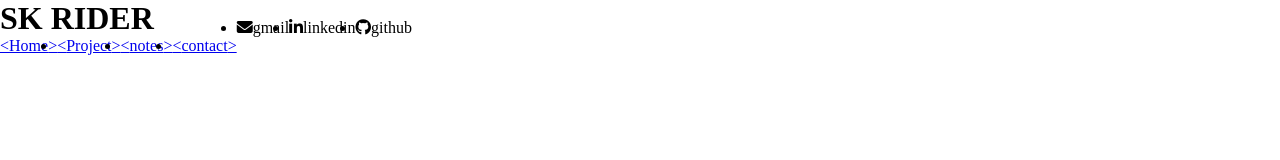
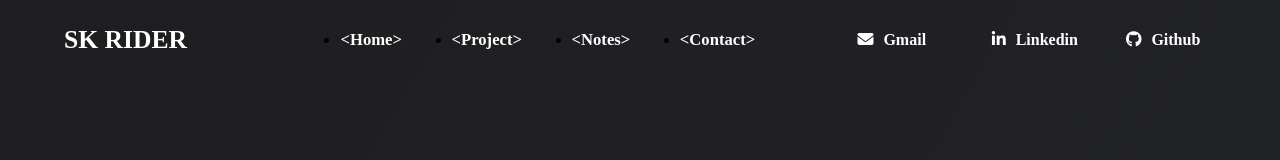
Before and after one commit to shubhamkasture7/Portfolio, a plain HTML site: page index.html in a window 1280 px wide. Drawn offline with Linux system fonts and the light colour scheme.

Commit message:
navbar is complited

```diff
--- a/CSS/style.css
+++ b/CSS/style.css
@@ -39,7 +39,6 @@ html {
 
 .container .Header .links-box {
   position: relative;
-  height: 100%;
   width: 60%;
 }
 
@@ -49,7 +48,73 @@ html {
     position: relative;
 }
 
+/* Page adjestment by declering size */
+.container .display .social-media-links {
+    display: inline;
+    position: relative;
+    align-items: flex-end;
+    margin: 18px 18px;
 
+}
+/* social media adjestment position  */
+
+.container .Header .links-box .links-box-child .links-item a {
+  font-size: clamp(1rem, 1.3vw,3rem);
+  text-decoration: none;
+  color: #fff;
+  font-weight: 600;
+  text-transform: capitalize;
+  font-family: 'Roboto Slab', serif;
+}
+
+.container .Header .links-box .logo {
+  font-size: clamp(1rem, 2vw,3rem);
+  font-family: 'Lemon', serif;
+  color: #fff;
+}
+
+.container .Header .social-media-links{
+   position: relative;
+   height: 100%;
+   width: 30%;
+
+}
+
+.container .Header .social-media-links .social-media-links-box {
+  height: 100%;
+  width: 100%;
+  padding: 0px 5px 0px 5px;
+}
+
+
+.container .Header .social-media-links .social-media-links-box .social-links {
+  list-style: none;
+  position: relative;
+  height: 50%;
+  width: 20%;
+  gap: 10px;
+  display: flex;
+  align-items: center;
+}
+
+.container .Header .social-media-links .social-media-links-box li  {
+  font-size: clamp(1rem, 1vw,3rem);
+  text-decoration: none;
+  color: #fff;
+  font-weight: 600;
+  text-transform: capitalize;
+  font-family: 'Roboto Slab', serif;
+}
+
+.container .Header .links-box .links-box-child .links-item a:hover {
+  color: rgb(226, 89, 21);
+  cursor: pointer;
+}
+
+.container .Header .social-media-links .social-media-links-box li:hover {
+  color: #6EF3A5;
+  cursor: pointer;
+}
 /* @media screen and (max-width: 600px) {
     a{
         float: none;
--- a/index.html
+++ b/index.html
@@ -8,11 +8,10 @@
     <script src="https://kit.fontawesome.com/68899938a9.js" crossorigin="anonymous"></script>
 </head>
 <body>
-    <div class="contener">
-       <div class="header display" id="navbar">
+    <div class="container" id="home">
+        <div class="Header display" id="nav">
            <div class="links-box display">
-                <div class="logo">
-                <h1>
+            <h1 class="logo">
                 SK RIDER
             </h1>
             <ul class="links-box-child display">
@@ -30,7 +29,6 @@
                 </ul>
             </div>
        </div>
-       </div>
 
     </div>
 </body>
```
Lines whose indentation alone changed are shown as unchanged.
